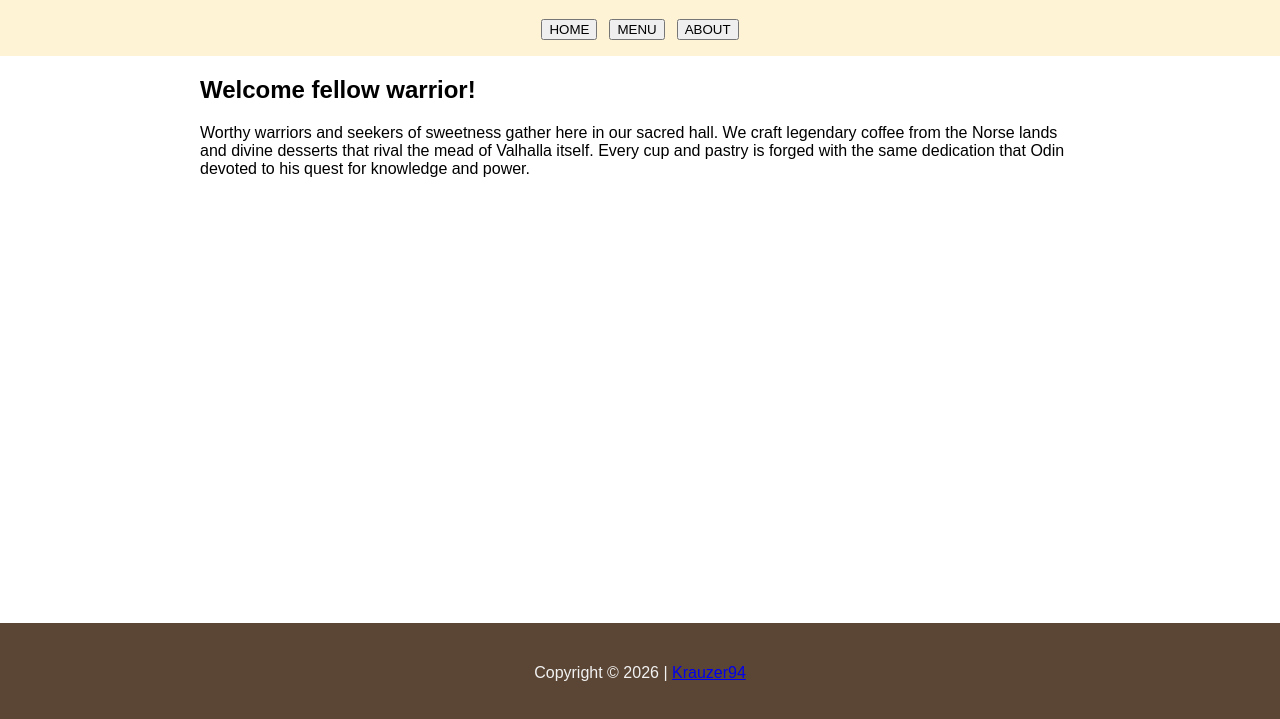
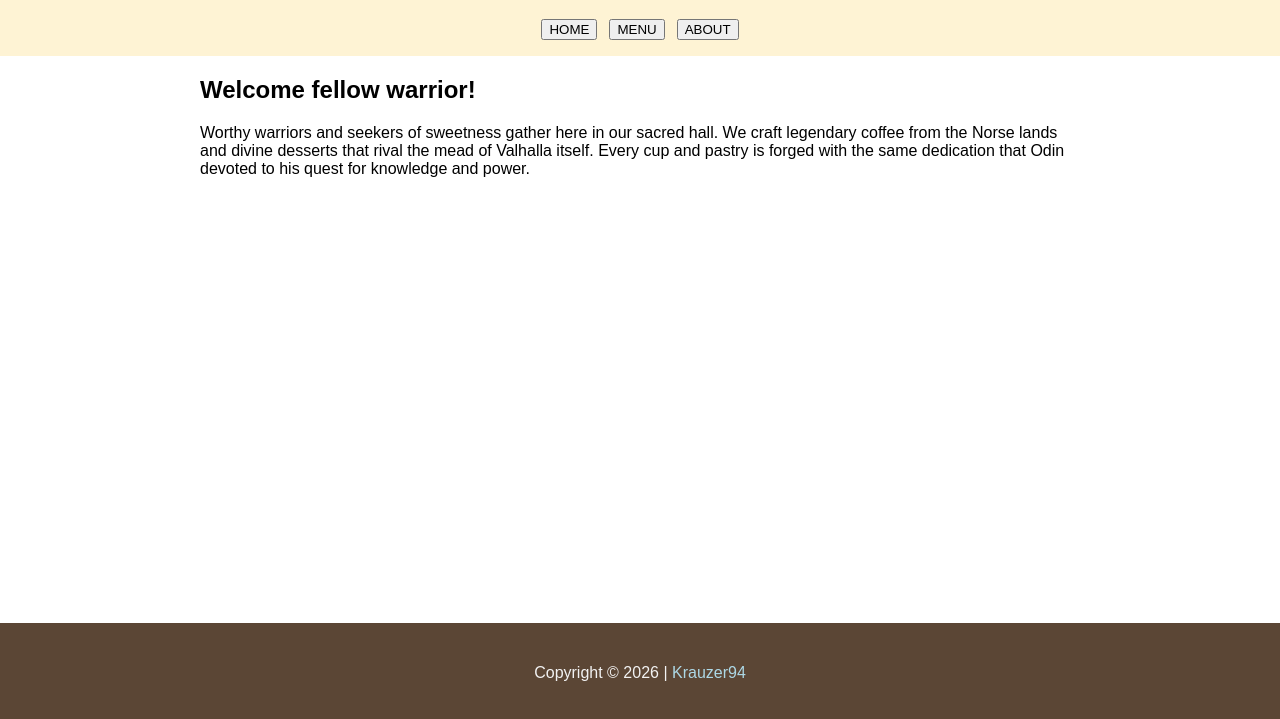
Before and after one commit to Krauzer94/odin-restaurant-page, a website built with webpack: page src/template.html in a window 1280 px wide. Shown: the part 77-796 px from the top of the page. Built offline with nearby package versions, Linux system fonts and the light colour scheme.

Commit message:
Remove link style

```diff
--- a/src/style.css
+++ b/src/style.css
@@ -36,6 +36,12 @@ footer {
   color: #F2F2F2;
 }
 
+/* Remove link style */
+a {
+  color: lightblue;
+  text-decoration: none;
+}
+
 /* Middle content section */
 main {
   grid-column-start: 2;
```
